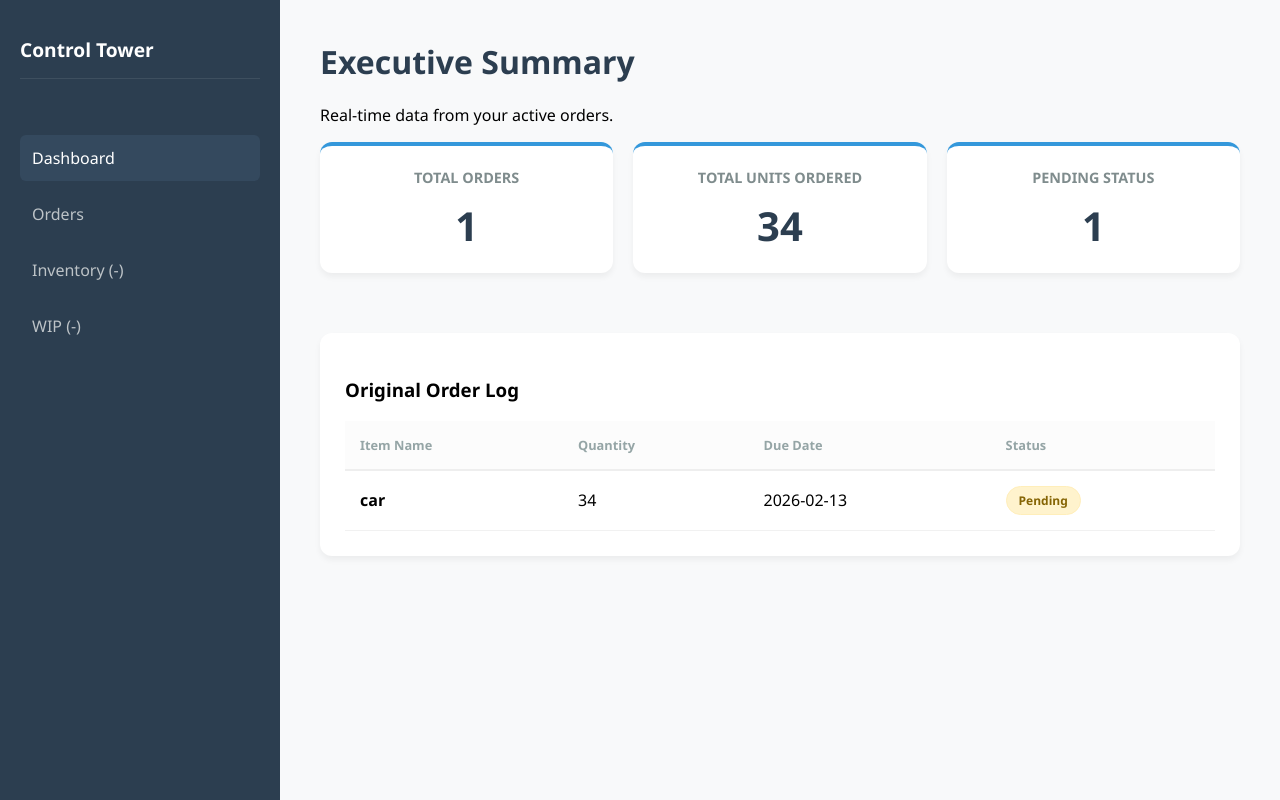
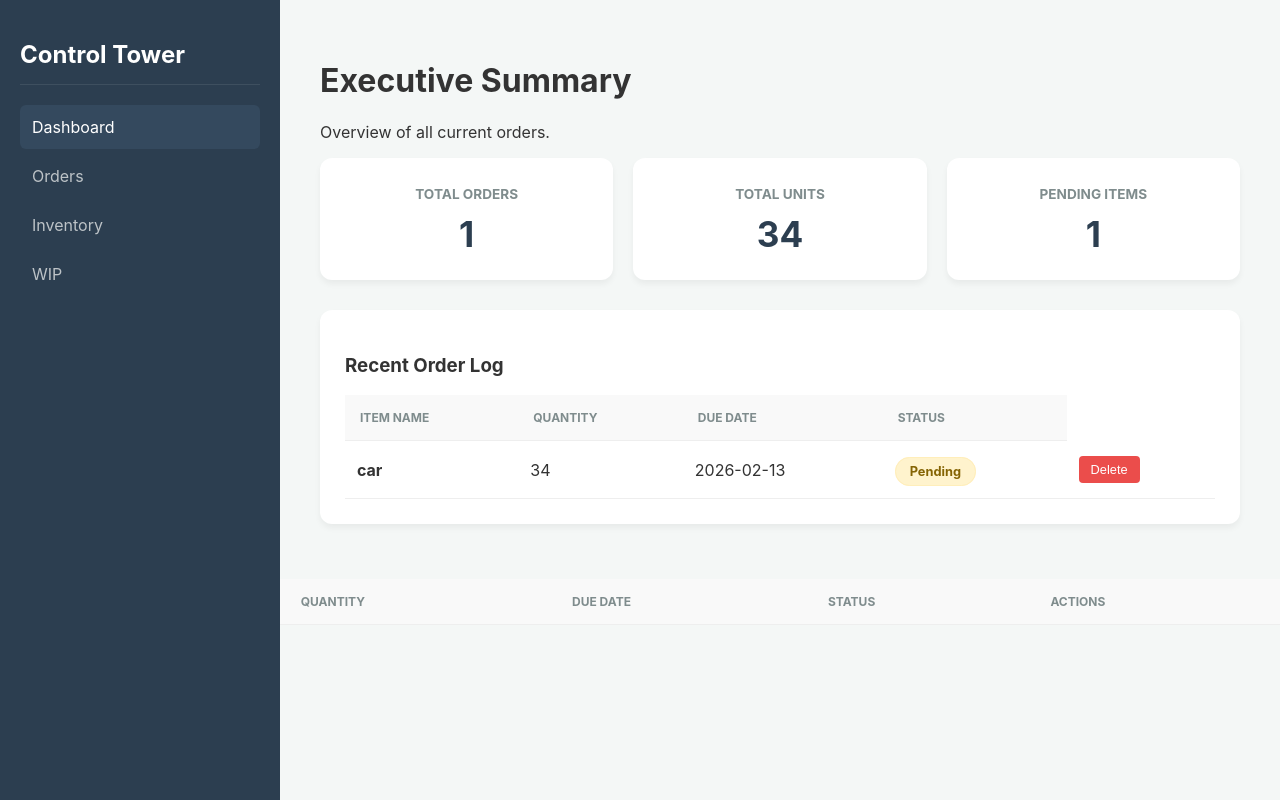
Before and after one commit to SUKIRTHAN546/TANCAM_MSME, a Flask app: page / in a window 1280 px wide. Run offline with Flask 3, Linux system fonts and the light colour scheme; data comes from the database, SQL or seed files in the repository; both versions use the stored data as it was after the commit; lists and menus that the app fills with data are empty.

Commit message:
DAY 2 UI

```diff
--- a/project/app.py
+++ b/project/app.py
@@ -1,23 +1,35 @@
-from flask import Flask, render_template , request, jsonify
+from flask import Flask, render_template, request, jsonify
 from db import get_db
+
 app = Flask(__name__)
+
+# --- HTML Routes ---
 
 @app.route("/")
 def dashboard():
     return render_template("dashboard.html")
 
+@app.route("/orders")
+def orders():
+    return render_template("orders.html")
+
+@app.route("/inventory")
+def inventory():
+    return render_template("inventory.html")
+
+@app.route("/wip")
+def wip():
+    return render_template("wip.html")
+
+# --- API Routes ---
+
 @app.route("/health")
 def health():
     return {"status": "ok"}
 
-@app.route("/orders")
-def orders():
-    return render_template("orders.html")
-
 @app.route("/api/orders", methods=["GET", "POST"])
 def orders_api():
     db = get_db()
-
     if request.method == "POST":
         data = request.json
         db.execute(
@@ -30,16 +42,20 @@ def orders_api():
     orders = db.execute("SELECT * FROM orders").fetchall()
     return jsonify([dict(o) for o in orders])
 
+# MOVED THIS UP: This route must be defined BEFORE app.run()
+@app.route("/api/orders/<int:order_id>", methods=["DELETE"])
+def delete_order(order_id):
+    try:
+        db = get_db()
+        db.execute("DELETE FROM orders WHERE id = ?", (order_id,))
+        db.commit()
+        return jsonify({"success": True}), 200
+    except Exception as e:
+        print(f"Error: {e}") # This helps you see errors in the terminal
+        return jsonify({"error": str(e)}), 500
 
-
-@app.route("/inventory")
-def inventory():
-    return render_template("inventory.html")
-
-@app.route("/wip")
-def wip():
-    return render_template("wip.html")
-
+# --- Start the Server ---
 
 if __name__ == "__main__":
+    # app.run should ALWAYS be at the very bottom of the file
     app.run(debug=True)
--- a/project/static/css/style.css
+++ b/project/static/css/style.css
@@ -1,187 +1,127 @@
-/* Base Styles */
+/* General Setup */
 body, html {
-    margin: 0;
-    padding: 0;
-    height: 100%;
-    font-family: 'Segoe UI', Roboto, Helvetica, Arial, sans-serif;
-    background-color: #f8f9fa;
+    margin: 0; padding: 0;
+    height: 100%; font-family: 'Inter', sans-serif;
+    background-color: #f4f7f6; color: #333;
 }
 
-.app-wrapper {
-    display: flex;
+.app-wrapper { display: flex; }
+
+/* Fixed Sidebar */
+.sidebar {
+    width: 240px; background-color: #2c3e50;
+    color: white; height: 100vh;
+    position: fixed; padding: 20px;
 }
 
-/* Sidebar Navigation */
-.sidebar {
-    width: 240px;
-    background-color: #2c3e50;
-    color: white;
-    height: 100vh;
-    position: fixed;
-    display: flex;
-    flex-direction: column;
-    padding: 20px;
+.sidebar-header h2 { border-bottom: 1px solid #3e4f5f; padding-bottom: 15px; margin-bottom: 20px; }
+
+.nav-links { list-style: none; padding: 0; }
+.nav-links a {
+    color: #bdc3c7; text-decoration: none;
+    padding: 12px; display: block; border-radius: 6px;
+    margin-bottom: 5px; transition: 0.3s;
 }
+.nav-links a.active, .nav-links a:hover { background: #34495e; color: white; }
 
-.sidebar-header h2 {
-    font-size: 1.2rem;
-    margin-bottom: 30px;
-    border-bottom: 1px solid #3e4f5f;
-    padding-bottom: 15px;
+/* Dashboard Content Area */
+.content { margin-left: 280px; padding: 40px; flex-grow: 1; }
+
+/* Horizontal Metric Cards */
+.metrics-row { display: flex; gap: 20px; margin-bottom: 30px; }
+.metric-card {
+    flex: 1; text-align: center; padding: 25px;
+    background: white; border-radius: 12px;
+    box-shadow: 0 4px 6px rgba(0,0,0,0.05);
 }
+.metric-label { font-size: 0.85rem; color: #7f8c8d; text-transform: uppercase; font-weight: bold; }
+.metric-card h2 { font-size: 2.2rem; margin: 10px 0 0; color: #2c3e50; }
 
-.nav-links {
-    list-style: none;
-    padding: 0;
-    flex-grow: 1;
-}
+/* Table Section */
+.card { background: white; padding: 25px; border-radius: 12px; box-shadow: 0 4px 6px rgba(0,0,0,0.05); }
+table { width: 100%; border-collapse: collapse; margin-top: 15px; }
+th, td { padding: 15px; text-align: left; border-bottom: 1px solid #eee; }
+th { background-color: #f9f9f9; color: #7f8c8d; text-transform: uppercase; font-size: 0.75rem; }
 
-.nav-links li { margin: 10px 0; }
+/* Badge for Status */
+.badge { padding: 6px 14px; border-radius: 20px; font-size: 0.8rem; font-weight: bold; }
+.status-pending { background-color: #fff3cd; color: #856404; border: 1px solid #ffeeba; }
 
-.nav-links a {
-    color: #bdc3c7;
-    text-decoration: none;
-    padding: 12px;
-    display: block;
-    border-radius: 6px;
-    transition: 0.2s;
-}
 
-.nav-links a:hover, .nav-links a.active {
-    background-color: #34495e;
-    color: white;
-}
-
-/* Main Content */
-.content {
-    margin-left: 280px;
-    padding: 40px;
-    flex-grow: 1;
-}
-
-.top-bar h1 { margin-top: 0; color: #2c3e50; }
-
-.card {
-    background: white;
-    padding: 25px;
-    border-radius: 12px;
-    box-shadow: 0 4px 6px rgba(0,0,0,0.05);
-    margin-bottom: 30px;
-}
-
-/* Form Styles */
+/* Form Layout */
 .input-grid {
     display: flex;
-    gap: 15px;
+    gap: 20px;
     align-items: flex-end;
     flex-wrap: wrap;
+    margin-top: 15px;
 }
 
 .input-group {
     display: flex;
     flex-direction: column;
     flex: 1;
-    min-width: 150px;
+    min-width: 180px;
 }
 
 .input-group label {
-    font-size: 0.8rem;
+    font-size: 0.85rem;
     font-weight: bold;
     color: #7f8c8d;
-    margin-bottom: 5px;
+    margin-bottom: 8px;
 }
 
 input {
-    padding: 10px;
+    padding: 12px;
     border: 1px solid #dcdde1;
     border-radius: 6px;
+    font-size: 1rem;
+    outline: none;
+    transition: border-color 0.2s;
 }
 
+input:focus {
+    border-color: #3498db;
+}
+
+/* Button Styling */
 .btn-primary {
     background-color: #27ae60;
     color: white;
     border: none;
-    padding: 11px 20px;
+    padding: 12px 24px;
     border-radius: 6px;
+    font-weight: bold;
     cursor: pointer;
-    font-weight: 600;
+    transition: background 0.2s;
 }
 
-/* Table Styles */
-table {
-    width: 100%;
-    border-collapse: collapse;
+.btn-primary:hover {
+    background-color: #219150;
 }
 
-th {
-    text-align: left;
-    padding: 12px;
-    color: #95a5a6;
-    border-bottom: 2px solid #f1f2f6;
-    font-size: 0.8rem;
+/* Ensure the table cell centers the status badge */
+td {
+    padding: 15px 12px;
+    vertical-align: middle;
 }
 
-td {
-    padding: 15px 12px;
-    border-bottom: 1px solid #f1f2f6;
+.btn-delete {
+    background-color: #eb4d4b;
+    color: white;
+    border: none;
+    padding: 6px 12px;
+    border-radius: 4px;
+    cursor: pointer;
+    font-size: 0.8rem;
+    transition: background 0.2s;
 }
 
-/* Badge Styling */
-.badge {
-    display: inline-block;
-    padding: 5px 12px;
-    border-radius: 20px;
-    font-size: 0.75rem;
-    font-weight: bold;
+.btn-delete:hover {
+    background-color: #ff7979;
 }
 
-.status-pending {
-    background-color: #fff3cd;
-    color: #856404;
-    border: 1px solid #ffeeba;
+/* Ensure table cells align the button properly */
+td {
+    vertical-align: middle;
 }
-
-/* Horizontal Metrics Layout */
-.metrics-row {
-    display: flex;
-    gap: 20px;
-    margin-bottom: 30px;
-}
-
-.metric-card {
-    flex: 1; /* Makes cards equal width horizontally */
-    text-align: center;
-    padding: 20px;
-    border-top: 4px solid #3498db;
-}
-
-.metric-label {
-    font-size: 0.9rem;
-    color: #7f8c8d;
-    text-transform: uppercase;
-    font-weight: bold;
-}
-
-.metric-card h2 {
-    font-size: 2.5rem;
-    margin: 10px 0 0 0;
-    color: #2c3e50;
-}
-
-/* Ensure table looks original and clear */
-table {
-    width: 100%;
-    border-collapse: collapse;
-}
-
-th {
-    background-color: #fcfcfc;
-    padding: 15px;
-    text-align: left;
-    border-bottom: 2px solid #eee;
-}
-
-td {
-    padding: 15px;
-    border-bottom: 1px solid #f1f1f1;
-}
--- a/project/static/js/main.js
+++ b/project/static/js/main.js
@@ -1,101 +1,81 @@
+// Unified function to fetch and display orders for BOTH pages
+function loadOrdersData() {
+    const dashboardTable = document.getElementById("dashboardOrderList");
+    const ordersTable = document.getElementById("orderList");
+
+    // Determine which table we are currently looking at
+    const activeTable = dashboardTable || ordersTable;
+    if (!activeTable) return;
+
+    fetch("/api/orders")
+        .then(res => res.json())
+        .then(data => {
+            activeTable.innerHTML = "";
+            let unitSum = 0;
+
+            data.forEach(o => {
+                unitSum += parseInt(o.quantity) || 0;
+
+                // Add rows with the Delete button (o.id must be sent from backend)
+                activeTable.innerHTML += `
+                    <tr>
+                        <td><strong>${o.item_name}</strong></td>
+                        <td>${o.quantity}</td>
+                        <td>${o.due_date}</td>
+                        <td><span class="badge status-pending">Pending</span></td>
+                        <td>
+                            <button class="btn-delete" onclick="deleteOrder(${o.id})">Delete</button>
+                        </td>
+                    </tr>`;
+            });
+
+            // Update Dashboard metrics only if those elements exist
+            if (document.getElementById("totalOrders")) {
+                document.getElementById("totalOrders").innerText = data.length;
+                document.getElementById("totalUnits").innerText = unitSum;
+                document.getElementById("pendingCount").innerText = data.length;
+            }
+        })
+        .catch(err => console.error("Error loading data:", err));
+}
+
+// Function to handle adding an order
 function addOrder() {
-    const itemName = document.getElementById("item").value;
-    const quantity = document.getElementById("qty").value;
-    const dueDate = document.getElementById("date").value;
+    const item = document.getElementById("item").value;
+    const qty = document.getElementById("qty").value;
+    const date = document.getElementById("date").value;
 
-    if (!itemName || !quantity || !dueDate) {
-        alert("Please fill in all fields.");
+    if(!item || !qty || !date) {
+        alert("Please fill in all fields");
         return;
     }
 
     fetch("/api/orders", {
         method: "POST",
         headers: { "Content-Type": "application/json" },
-        body: JSON.stringify({
-            item_name: itemName,
-            quantity: quantity,
-            due_date: dueDate
-        })
+        body: JSON.stringify({ item_name: item, quantity: qty, due_date: date })
     }).then(() => {
-        // Clear inputs
-        document.getElementById("item").value = "";
-        document.getElementById("qty").value = "";
-        document.getElementById("date").value = "";
-        // Reload table
-        loadOrders();
+        window.location.reload();
     });
 }
 
-function loadOrders() {
-    fetch("/api/orders")
-        .then(res => res.json())
-        .then(data => {
-            const list = document.getElementById("orderList");
-            list.innerHTML = ""; // Clear existing table rows
-
-            data.forEach(o => {
-                const row = `
-                    <tr>
-                        <td><strong>${o.item_name}</strong></td>
-                        <td>${o.quantity}</td>
-                        <td>${o.due_date}</td>
-                        <td style="text-align: center;">
-                            <span class="badge status-pending">Pending</span>
-                        </td>
-                    </tr>
-                `;
-                list.innerHTML += row;
-            });
-        });
+// Global Delete Function
+function deleteOrder(orderId) {
+    if (confirm("Are you sure you want to delete this order?")) {
+        fetch(`/api/orders/${orderId}`, {
+            method: "DELETE",
+        })
+        .then(res => {
+            if (res.ok) {
+                // Refresh the data without a full page reload
+                loadOrdersData();
+            } else {
+                alert("Server error: Check if the DELETE route exists in app.py");
+            }
+        })
+        .catch(err => console.error("Delete failed:", err));
+    }
 }
 
-// Initial load
-document.addEventListener("DOMContentLoaded", loadOrders);
-
-function loadDashboardData() {
-    fetch("/api/orders")
-        .then(res => res.json())
-        .then(data => {
-            const tableBody = document.getElementById("dashboardOrderList");
-            const totalOrdersEl = document.getElementById("totalOrders");
-            const totalUnitsEl = document.getElementById("totalUnits");
-            const pendingCountEl = document.getElementById("pendingCount");
-
-            if (!tableBody) return; // Exit if not on the dashboard page
-
-            tableBody.innerHTML = "";
-            let totalUnits = 0;
-
-            data.forEach(o => {
-                // Calculate Total Units
-                totalUnits += parseInt(o.quantity) || 0;
-
-                // Create Table Row
-                const row = `
-                    <tr>
-                        <td><strong>${o.item_name}</strong></td>
-                        <td>${o.quantity}</td>
-                        <td>${o.due_date}</td>
-                        <td><span class="badge status-pending">Pending</span></td>
-                    </tr>
-                `;
-                tableBody.innerHTML += row;
-            });
-
-            // Update Metric Cards
-            totalOrdersEl.innerText = data.length;
-            totalUnitsEl.innerText = totalUnits;
-            pendingCountEl.innerText = data.length; // Currently all are pending
-        })
-        .catch(err => console.error("Error loading dashboard:", err));
-}
-
-// Ensure it loads on start
-document.addEventListener("DOMContentLoaded", () => {
-    loadDashboardData();
-
-    // If you have the loadOrders function for the orders.html page, keep it here too:
-    if (document.getElementById("orderList")) {
-        loadOrders();
-    }
-});
+// Single entry point
+document.addEventListener("DOMContentLoaded", loadOrdersData);
--- a/project/templates/dashboard.html
+++ b/project/templates/dashboard.html
@@ -4,7 +4,7 @@
     <meta charset="UTF-8">
     <meta name="viewport" content="width=device-width, initial-scale=1.0">
     <title>Supply Dashboard - Control Tower</title>
-    <link rel="stylesheet" href="../static/css/style.css">
+    <link rel="stylesheet" href="/static/css/style.css">
 </head>
 <body>
     <div class="app-wrapper">
@@ -13,15 +13,15 @@
             <ul class="nav-links">
                 <li><a href="/" class="active">Dashboard</a></li>
                 <li><a href="/orders">Orders</a></li>
-                <li><a href="/inventory">Inventory (-)</a></li>
-                <li><a href="/wip">WIP (-)</a></li>
+                <li><a href="/inventory">Inventory</a></li>
+                <li><a href="/wip">WIP</a></li>
             </ul>
         </nav>
 
         <main class="content">
             <header class="top-bar">
                 <h1>Executive Summary</h1>
-                <p>Real-time data from your active orders.</p>
+                <p>Overview of all current orders.</p>
             </header>
 
             <section class="metrics-row">
@@ -30,18 +30,18 @@
                     <h2 id="totalOrders">0</h2>
                 </div>
                 <div class="card metric-card">
-                    <span class="metric-label">Total Units Ordered</span>
+                    <span class="metric-label">Total Units</span>
                     <h2 id="totalUnits">0</h2>
                 </div>
                 <div class="card metric-card">
-                    <span class="metric-label">Pending Status</span>
+                    <span class="metric-label">Pending Items</span>
                     <h2 id="pendingCount">0</h2>
                 </div>
             </section>
 
             <section class="table-container">
                 <div class="card">
-                    <h3>Original Order Log</h3>
+                    <h3>Recent Order Log</h3>
                     <table>
                         <thead>
                             <tr>
@@ -58,6 +58,19 @@
             </section>
         </main>
     </div>
-    <script src="../static/js/main.js"></script>
+    <script src="/static/js/main.js"></script>
+
+    <table>
+    <thead>
+        <tr>
+            <th>Item Name</th>
+            <th>Quantity</th>
+            <th>Due Date</th>
+            <th>Status</th>
+            <th>Actions</th> </tr>
+    </thead>
+    <tbody id="dashboardOrderList">
+        </tbody>
+</table>
 </body>
 </html>
```
Also changed, not shown: project/templates/orders.html (+12 -12 lines), project/database.db.
